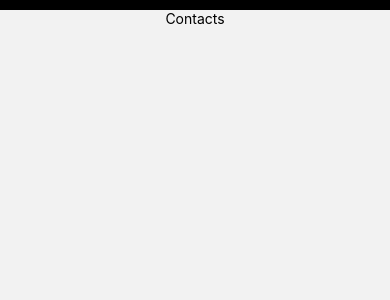
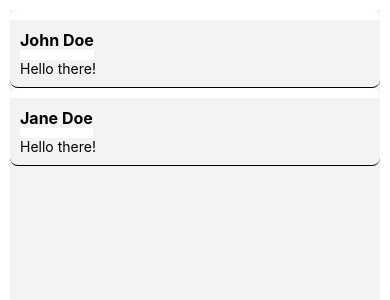
Before and after one commit to ameya-bhurke/mintex-mob, a React Native app: screen /ContactsScreen in a window 390 px wide. Shown: the top 300 px of the page. Built offline with nearby package versions, Linux system fonts and the light colour scheme.

Commit message:
landing page

```diff
--- a/App.tsx
+++ b/App.tsx
@@ -1,21 +1,22 @@
 import * as React from 'react';
-import { NavigationContainer } from '@react-navigation/native';
+import { NavigationContainer, DefaultTheme } from '@react-navigation/native';
 import { createNativeStackNavigator } from '@react-navigation/native-stack';
 import { LoginScreen } from './screens/LoginScreen';
 import { RootStackParamList } from './screens/types';
 import { ContactsScreen } from './screens/ContactsScreen';
 import { RegistrationScreen } from './screens/RegistrationScreen';
+import { StyleSheet } from 'react-native';
 
 const Stack = createNativeStackNavigator<RootStackParamList>();
 
 export default function App() {
     return (
-        <NavigationContainer>
+        <NavigationContainer theme={AppTheme}>
           <Stack.Navigator>
             <Stack.Screen
-              name='LoginScreen'
-              component={LoginScreen}
-              options={{headerShown: false}}
+                name='LoginScreen'
+                component={LoginScreen}
+                options={{headerShown: false}}
             />
             <Stack.Screen
                 name='RegistrationScreen'
@@ -31,3 +32,12 @@ export default function App() {
         </NavigationContainer>
       );
 }
+
+const AppTheme = {
+    ...DefaultTheme,
+    colors: {
+        ...DefaultTheme.colors,
+        background: '#F3F3F3',
+        border: '#F3F3F3',
+    },
+  };
--- /dev/null
+++ b/components/Message.tsx
@@ -0,0 +1,50 @@
+import { StyleSheet, Text, View } from "react-native";
+import { MessageDirection } from "../model/types";
+
+interface MessageProps {
+    id: string
+    content: string
+    date: Date
+    direction: MessageDirection
+}
+
+export const Message = ({id, content, date, direction}: MessageProps) => {
+    return <View style={styles.container}>
+        <View>
+            <Text style={styles.id}>{id}</Text>
+        </View>
+        <View>
+            <Text style={styles.content}>{content}</Text>
+        </View>
+    </View>
+}
+
+const backgroundColor = 'white'
+
+const styles = StyleSheet.create({
+    container: {
+        flex: 1,
+        alignItems: 'flex-start',
+        justifyContent: 'flex-start',
+        borderTopWidth: 10,
+        borderTopColor: backgroundColor,
+        borderBottomWidth: 1,
+        borderBottomColor: 'black',
+        borderRadius: 8,
+        padding: 10,
+    },
+    id: {
+        flex: 1,
+        fontSize: 16,
+        fontWeight: 'bold',
+        borderBottomWidth: 10,
+        borderBottomColor: backgroundColor,
+        alignItems: 'flex-start',
+        justifyContent: 'flex-start',
+    },
+    content: {
+        flex: 1,
+        alignItems: 'flex-start',
+        justifyContent: 'flex-start',
+    },
+});
--- a/model/types.ts
+++ b/model/types.ts
@@ -1,8 +1,10 @@
+export type MessageDirection = 'in' | 'out'
+
 export interface Message {
     author: string
     content: string
     time: Date
-    direction: 'in' | 'out'
+    direction: MessageDirection
 }
 
 export interface Contact {
--- a/screens/ContactsScreen.tsx
+++ b/screens/ContactsScreen.tsx
@@ -1,32 +1,44 @@
 import { StyleSheet, Text, View } from 'react-native'
+import { Message } from '../components/Message'
+import { useStores } from '../stores/stores'
 import { ContactsScreenProps } from './types'
 
 export const ContactsScreen = (navigation: ContactsScreenProps) => {
+    const { contactStore, messageStore } = useStores()
+
+
+    const messages  = contactStore.getAll().map(contact => {
+        if(messageStore.getMessageListFor(contact).length == 0) return null
+        else {
+            const msg = messageStore.getMessageListFor(contact)[0]
+            return <Message
+            id={contact.name}
+            content={msg.content}
+            date={msg.time}
+            direction={msg.direction}
+        />}})
+
     return <View style={styles.container}>
         <View>
-            <Text>Contacts</Text>
+            {messages}
         </View>
     </View>
 }
 
+const backgroundColor = 'white'
+
 const styles = StyleSheet.create({
     container: {
       flex: 1,
-      alignItems: 'center',
+      alignItems: 'stretch',
       justifyContent: 'flex-start',
+      borderLeftWidth: 10,
+      borderLeftColor: backgroundColor,
       borderTopWidth: 10,
-    },
-    pin: {
-        flex: 1,
-        flexDirection: 'row',
-        alignItems: 'center',
-        justifyContent: 'center',
-    },
-    register: {
-        top: 12,
-        left: 12,
-    },
-    link: {
-        color: 'blue',
+      borderTopColor: backgroundColor,
+      borderRightWidth: 10,
+      borderRightColor: backgroundColor,
+      borderBottomWidth: 10,
+      borderBottomColor: backgroundColor,
     },
 });
```
